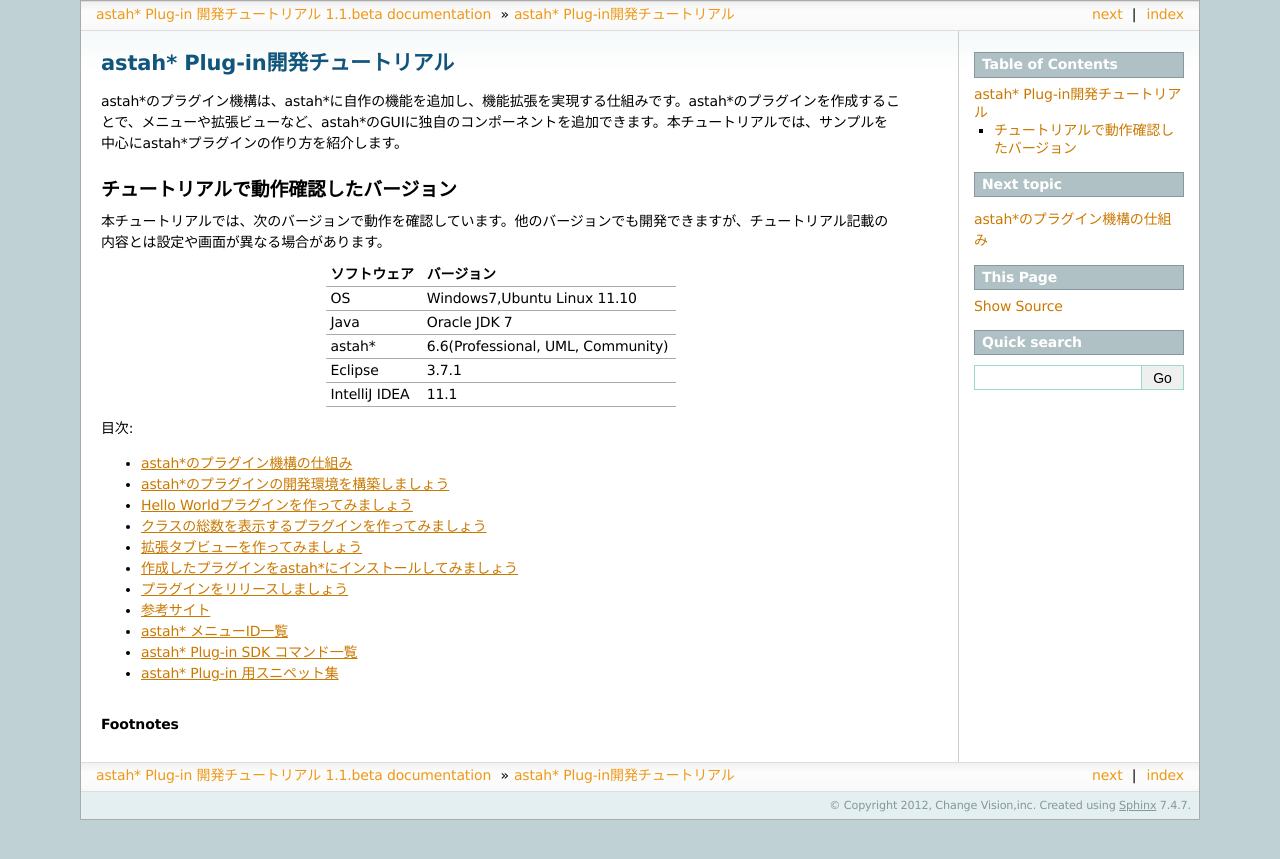
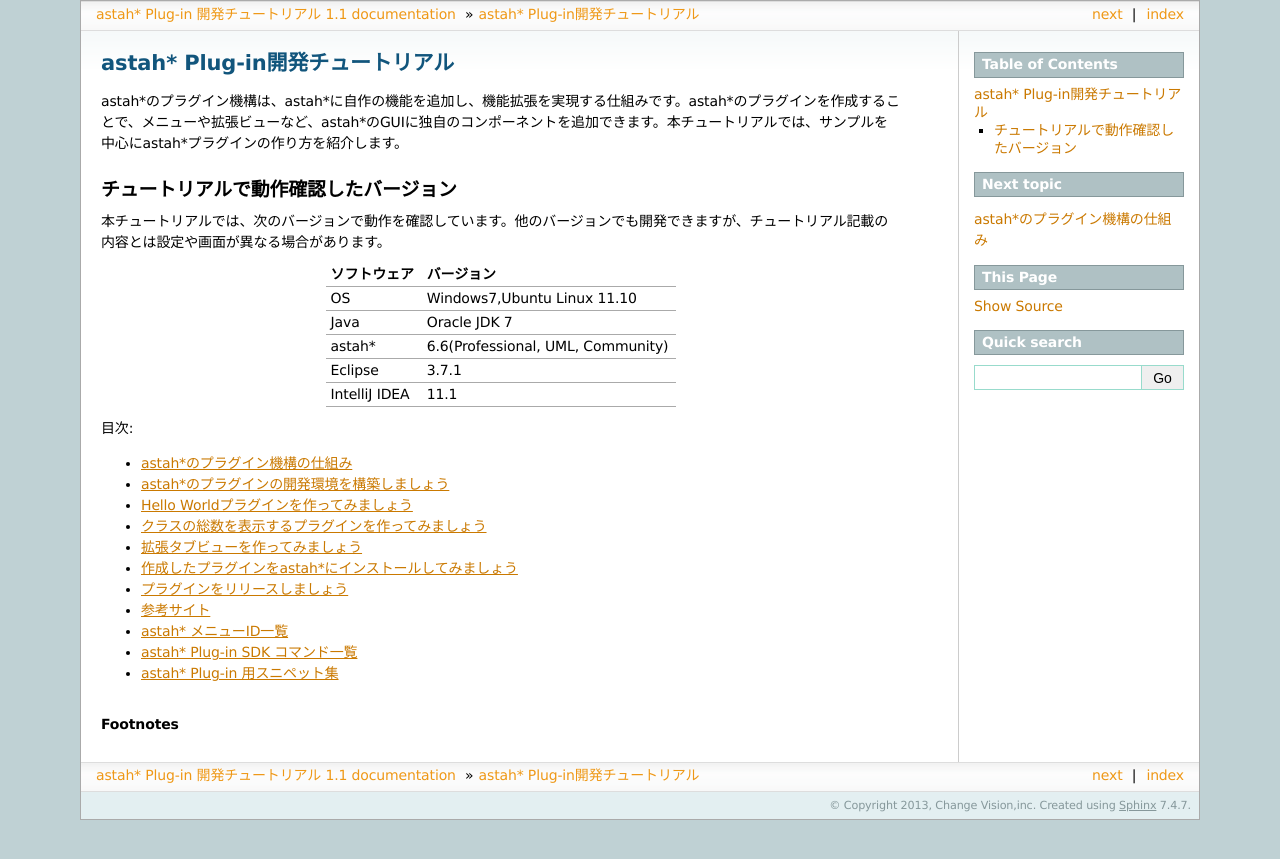
Before and after one commit to ChangeVision/astah-plugin-tutorial-ja, a Sphinx documentation site: the page built from source/index.rst, in a window 1280 px wide. Shown: the top 859 px of the page. Built offline with Sphinx 7.4.7, drawn with Linux system fonts in a browser that asks for light colours.

Commit message:
update version and year

```diff
--- a/source/conf.py
+++ b/source/conf.py
@@ -42,7 +42,7 @@
 
 # General information about the project.
 project = u'astah* Plug-in 開発チュートリアル'
-copyright = u'2012, Change Vision,inc'
+copyright = u'2013, Change Vision,inc'
 
 # The version info for the project you're documenting, acts as replacement for
 # |version| and |release|, also used in various other places throughout the
@@ -51,7 +51,7 @@
 # The short X.Y version.
 version = '1.1'
 # The full version, including alpha/beta/rc tags.
-release = '1.1.beta'
+release = '1.1'
 
 # The language for content autogenerated by Sphinx. Refer to documentation
 # for a list of supported languages.
```
